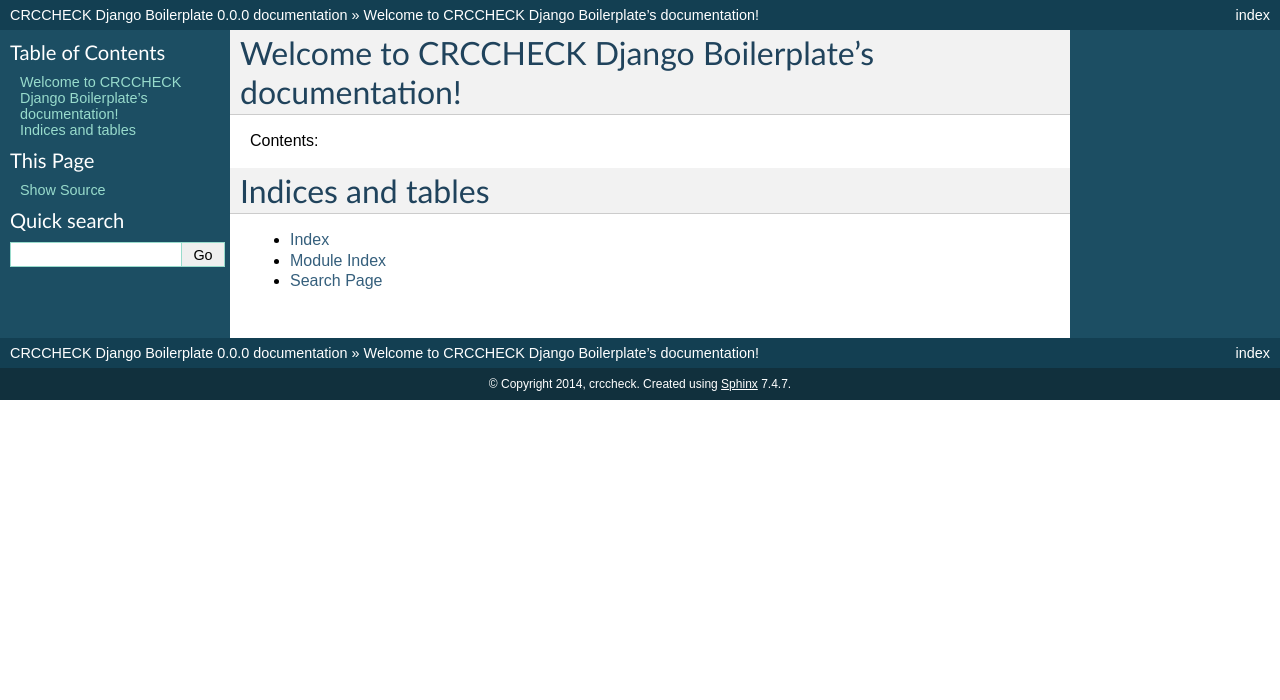
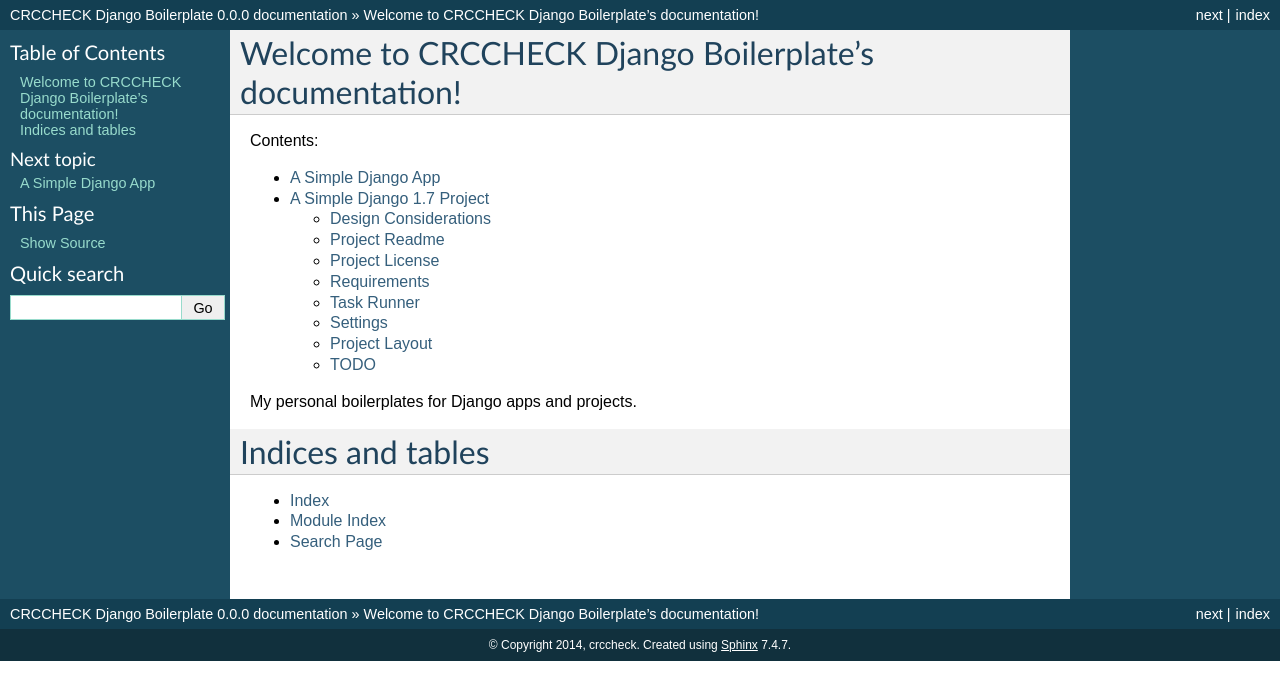
Before and after one commit to crccheck/crccheck-django-boilerplate, a Sphinx documentation site: the page built from docs/index.rst, in a window 1280 px wide. Shown: the top 700 px of the page. Built offline with Sphinx 7.4.7, drawn with Linux system fonts in a browser that asks for light colours; part of the change alters nothing that is shown.

Commit message:
first round of docs

```diff
--- /dev/null
+++ b/docs/app.rst
@@ -0,0 +1,4 @@
+A Simple Django App
+===================
+
+*TODO*
--- a/docs/index.rst
+++ b/docs/index.rst
@@ -11,6 +11,11 @@ Contents:
 .. toctree::
    :maxdepth: 2
 
+   app
+   project
+
+
+My personal boilerplates for Django apps and projects.
 
 
 Indices and tables
--- /dev/null
+++ b/docs/project.rst
@@ -0,0 +1,87 @@
+A Simple Django 1.7 Project
+===========================
+
+Design Considerations
+---------------------
+
+Almost everything is optimized for *simplicity*. If you're maintaining dozens
+of Django sites, you don't want to have to wade through a lot of files. The
+Django project is designed to be deployable-to `Heroku
+<https://devcenter.heroku.com/articles/getting-started-with-django>`_.
+
+
+Project Readme
+--------------
+
+Is written in Markdown because I don't like using ReStructured Text. Projects
+are never published to PyPI, so I can use the format I like.
+
+
+Project License
+---------------
+
+I default to Apache. I hear it has better patent clauses.
+
+
+Requirements
+------------
+
+**Python**: one ``requirements.txt`` containing production, dev, and testing,
+etc. Normally, I would split these up, but for the simple approach, I use
+something simpler (hah!).
+
+**Node**: I use `Grunt <http://gruntjs.com/>`_ for compiling static media. It
+just works, has good support, and good documentation. The requirements are
+specified in ``package.json``.
+
+**Ruby**: I use `SASS <http://sass-lang.com/>`_ for compiling css.
+Specifically, I use SASS and not SCSS because I can fit more lines of code in
+one screen because SASS doesn't use braces. In addition, I use SASS 3.3 because
+sourcemaps greatly improve the speed of writing CSS.
+
+
+Task Runner
+-----------
+
+I use ``make`` as my general task runner. For bigger projects, I like `Invoke
+<http://invoke.readthedocs.org/en/latest/>`_
+
+My ``makefile`` commands are: *TODO*
+
+
+Settings
+--------
+
+I use a single ``settings.py`` file, not a settings module. Logic for different
+environments are done with enironment variables.
+
+
+Project Layout
+--------------
+
+``apps``
+^^^^^^^^
+
+Based on research into other Django project layouts, and the `django-skel <http
+://django-skel.readthedocs.org/en/latest/layout/>`_ project. If it's in your
+``INSTALLED_APPS``, it goes in the ``apps/`` directory.
+
+``libs``
+^^^^^^^^
+
+I have a ``libs/`` directory like `django-skel`_ too, except I reserve it for
+Python code that's local to the project, but not in your ``INSTALLED_APPS``.
+That usually means it's full of little utilities, but there can be Django views
+here too, just nothing with models.
+
+
+TODO
+----
+
+* Add coverage
+* Procfile
+* Grunfile.coffee
+* ``whitenoise``
+* Bower
+* Need to specify buildpack_url for heroku
+* required .env
```
